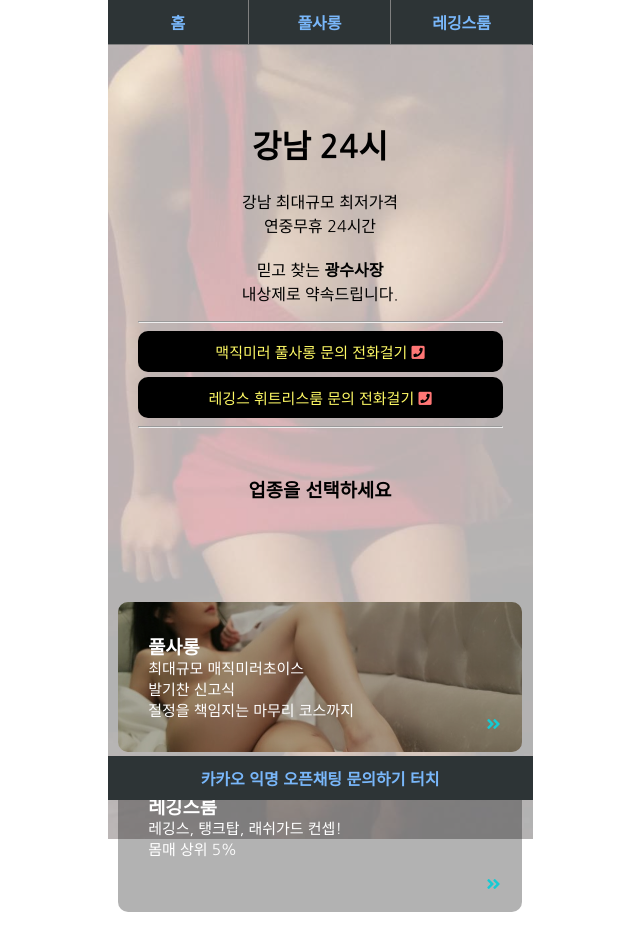
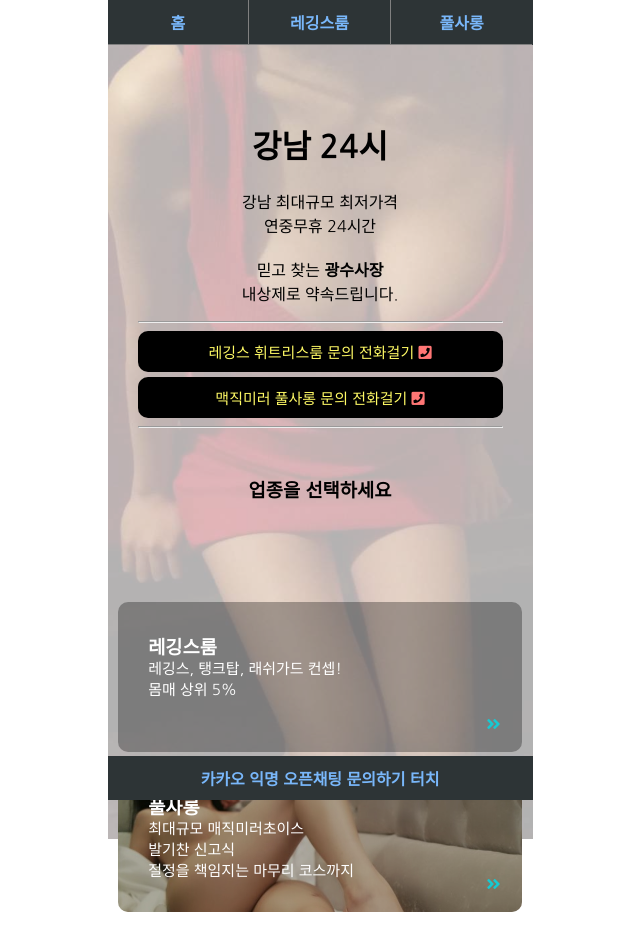
Before and after one commit to fillip89/kwangsoo2, a plain HTML site: page index.html in a window 1280 px wide. Shown: the whole page, without its empty margins (320-960 px from the left). Drawn offline with Linux system fonts and the light colour scheme.

Commit message:
Add files via upload

```diff
--- a/index.html
+++ b/index.html
@@ -16,8 +16,8 @@
     <nav>
       <ul class="fixedNav">
         <li><a href="index.html">홈</a></li>
-        <li><a href="pages/full.html">풀사롱</a></li>
-        <li class="rightMenu"><a href="pages/leging.html">레깅스룸</a></li>
+        <li><a href="pages/leging.html">레깅스룸</a></li>
+        <li class="rightMenu"><a href="pages/full.html">풀사롱</a></li>
       </ul>
     </nav>
     <div class="bodyBackgroundImg"></div>
@@ -36,12 +36,12 @@
           <hr>
           <div class="callBannerBox">
             <a href="tel:010-2800-8897">
-              맥직미러 풀사롱 문의 전화걸기 <i class="fas fa-phone-square"></i>
+              레깅스 휘트리스룸 문의 전화걸기 <i class="fas fa-phone-square"></i>
             </a>
           </div>
           <div class="callBannerBox">
             <a href="tel:010-2800-8897">
-              레깅스 휘트리스룸 문의 전화걸기 <i class="fas fa-phone-square"></i>
+              맥직미러 풀사롱 문의 전화걸기 <i class="fas fa-phone-square"></i>
             </a>
           </div>
           <hr>
@@ -49,6 +49,15 @@
           <h3>업종을 선택하세요</h3>
         </div>
         <div class="mainCategory">
+          <a href="pages/leging.html">
+            <div class="imageDark">
+              <div class="mainCategorys" id="leging">
+                <h3>레깅스룸</h3>
+                <p>레깅스, 탱크탑, 래쉬가드 컨셉!<br>몸매 상위 5%</p>
+                <i class="fas fa-angle-double-right"></i>
+              </div>
+            </div>
+          </a>
           <a href="pages/full.html">
             <div class="imageDark">
               <div class="mainCategorys" id="shirt">
@@ -60,15 +69,6 @@
               </div>
             </div>
           </a>
-          <a href="pages/leging.html">
-            <div class="imageDark">
-              <div class="mainCategorys" id="leging">
-                <h3>레깅스룸</h3>
-                <p>레깅스, 탱크탑, 래쉬가드 컨셉!<br>몸매 상위 5%</p>
-                <i class="fas fa-angle-double-right"></i>
-              </div>
-            </div>
-          </a>
         </div>
       </main>
     <footer>
```
Also changed, not shown: pages/full.html (+2 -2 lines), pages/leging.html (+2 -2 lines).
